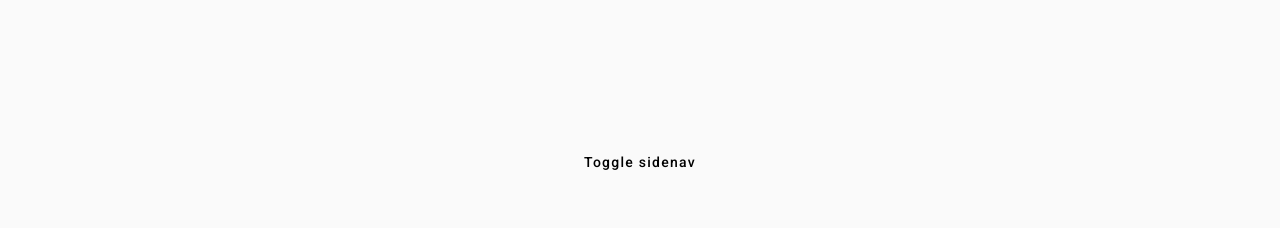
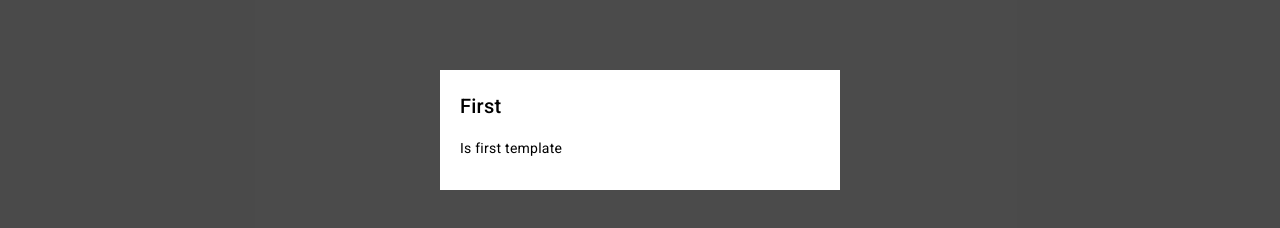
Before and after one commit to Letto228/Angular-learnjs-150224, an Angular app: page / in a window 1280 px wide. Shown: the part 270-498 px from the top of the page. Built offline with nearby package versions, Linux system fonts and the light colour scheme.

Commit message:
feat: add popup

```diff
--- a/src/app/app.component.html
+++ b/src/app/app.component.html
@@ -11,23 +11,14 @@
     </ng-template>
 </app-sidenav>
 
-<!-- Homework stand -->
-
-<!-- Switch template -->
-
-<!-- <app-popup-host [template]="switchTemplate ? first : second"></app-popup-host> -->
-
-<!-- or -->
-
-<!-- Close template -->
-
+<app-popup-host [template]="switchTemplate ? first : second"></app-popup-host>
 <!-- <app-popup-host [template]="!closeTemplate ? first : null"></app-popup-host> -->
 
-<!-- <ng-template #first>
+<ng-template #first>
     <h2>First</h2>
     <p>Is first template</p>
 </ng-template>
 <ng-template #second>
     <h2>Second</h2>
     <p>Is second template</p>
-</ng-template> -->
+</ng-template>
--- a/src/app/app.module.ts
+++ b/src/app/app.module.ts
@@ -8,6 +8,7 @@ import {AppComponent} from './app.component';
 import {HeaderModule} from './components/header/header.module';
 import {ProductsListModule} from './pages/products-list/products-list.module';
 import {SidenavModule} from './components/sidenav/sidenav.module';
+import {PopupHostModule} from './components/popup-host/popup-host.module';
 
 @NgModule({
     declarations: [AppComponent],
@@ -19,6 +20,7 @@ import {SidenavModule} from './components/sidenav/sidenav.module';
         ProductsListModule,
         SidenavModule,
         MatListModule,
+        PopupHostModule,
     ],
     bootstrap: [AppComponent],
 })
--- /dev/null
+++ b/src/app/components/popup-host/popup-host.component.css
@@ -0,0 +1,25 @@
+.modal {
+    position: fixed;
+    top: 0;
+    left: 0;
+    width: 100%;
+    height: 100%;
+    background: rgba(0, 0, 0, 0.7);
+    z-index: 10;
+    display: none;
+}
+
+.content {
+    width: 400px;
+    box-sizing: border-box;
+    padding: 20px;
+    background: #fff;
+    position: absolute;
+    top: 50%;
+    left: 50%;
+    transform: translate(-50%, -50%);
+}
+
+.open {
+    display: block;
+}
--- /dev/null
+++ b/src/app/components/popup-host/popup-host.component.html
@@ -0,0 +1,5 @@
+<div class="modal" [class.open]="isOpen">
+    <div class="content">
+        <ng-container #viewport></ng-container>
+    </div>
+</div>
--- /dev/null
+++ b/src/app/components/popup-host/popup-host.component.ts
@@ -0,0 +1,25 @@
+import {Component, Input, TemplateRef, ViewChild, ViewContainerRef} from '@angular/core';
+
+@Component({
+    selector: 'app-popup-host',
+    templateUrl: './popup-host.component.html',
+    styleUrls: ['./popup-host.component.css'],
+})
+export class PopupHostComponent {
+    isOpen = false;
+
+    @Input('template') set template(templateRef: TemplateRef<unknown> | null) {
+        this.viewPortContainer?.clear();
+
+        if (!templateRef) {
+            this.isOpen = false;
+            return;
+        }
+
+        this.viewPortContainer?.createEmbeddedView(templateRef);
+        this.isOpen = true;
+    }
+
+    @ViewChild('viewport', {read: ViewContainerRef, static: true})
+    private viewPortContainer: ViewContainerRef | undefined;
+}
```
Also changed, not shown: src/app/components/popup-host/popup-host.module.ts (added, +10 -0 lines), 1 other file (tests, documents, lock files or other folders).
